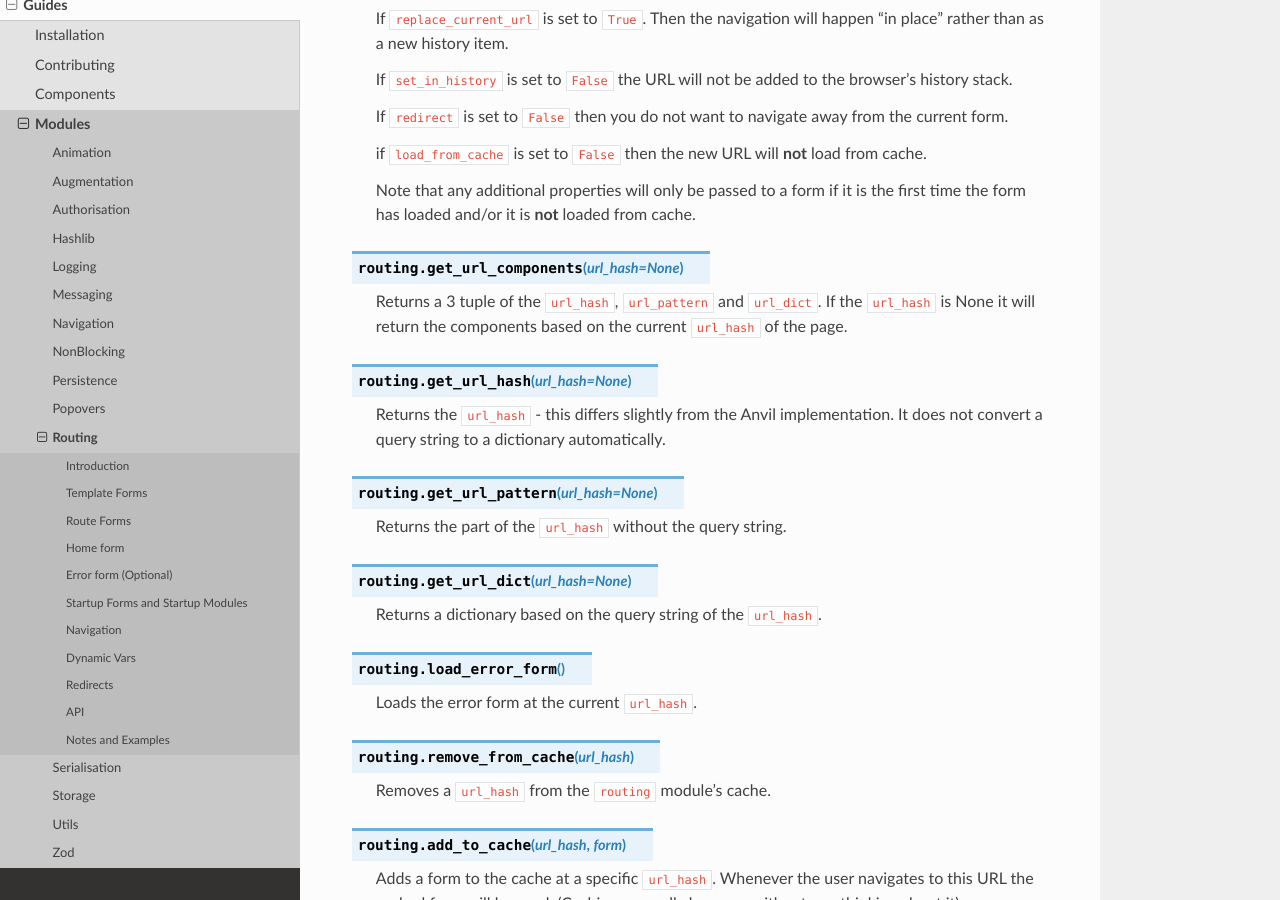
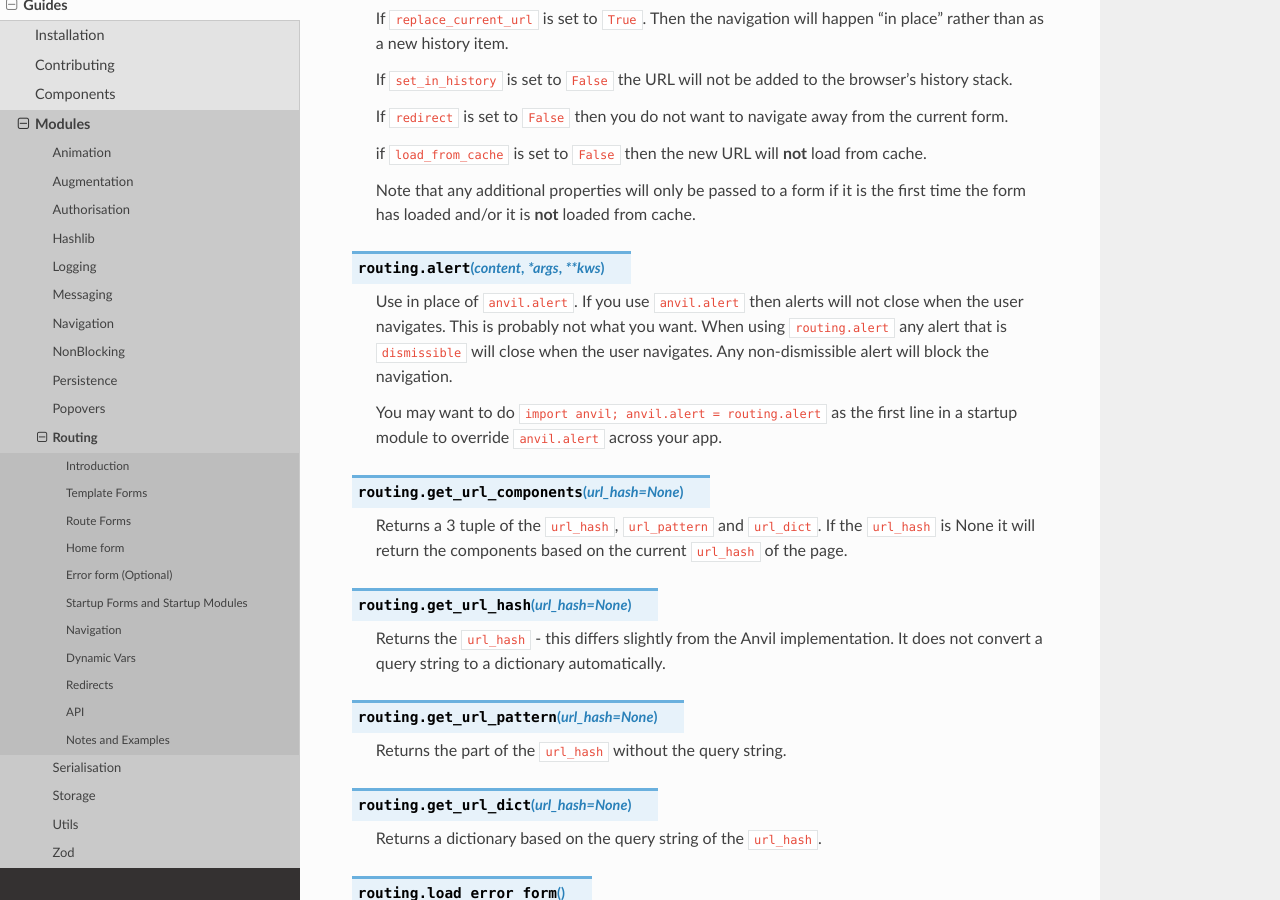
Before and after one commit to anvilistas/anvil-extras, a Sphinx documentation site: the page built from docs/guides/modules/routing.rst, in a window 1280 px wide and 900 px high, scrolled down 8533 px. Built offline with Sphinx 7.4.7 and the Read the Docs theme 2.0.0, drawn with Linux system fonts in a browser that asks for light colours.

Commit message:
Update docs

```diff
--- a/docs/guides/modules/routing.rst
+++ b/docs/guides/modules/routing.rst
@@ -448,6 +448,14 @@ List of Methods
 
     Note that any additional properties will only be passed to a form
     if it is the first time the form has loaded and/or it is **not** loaded from cache.
+
+.. function:: routing.alert(content, *args, **kws)
+
+    Use in place of ``anvil.alert``. If you use ``anvil.alert`` then alerts will not close when the user navigates.
+    This is probably not what you want. When using ``routing.alert`` any alert that is ``dismissible`` will close when the user navigates.
+    Any non-dismissible alert will block the navigation.
+
+    You may want to do ``import anvil; anvil.alert = routing.alert`` as the first line in a startup module to override ``anvil.alert`` across your app.
 
 
 .. function:: routing.get_url_components(url_hash=None)
```
